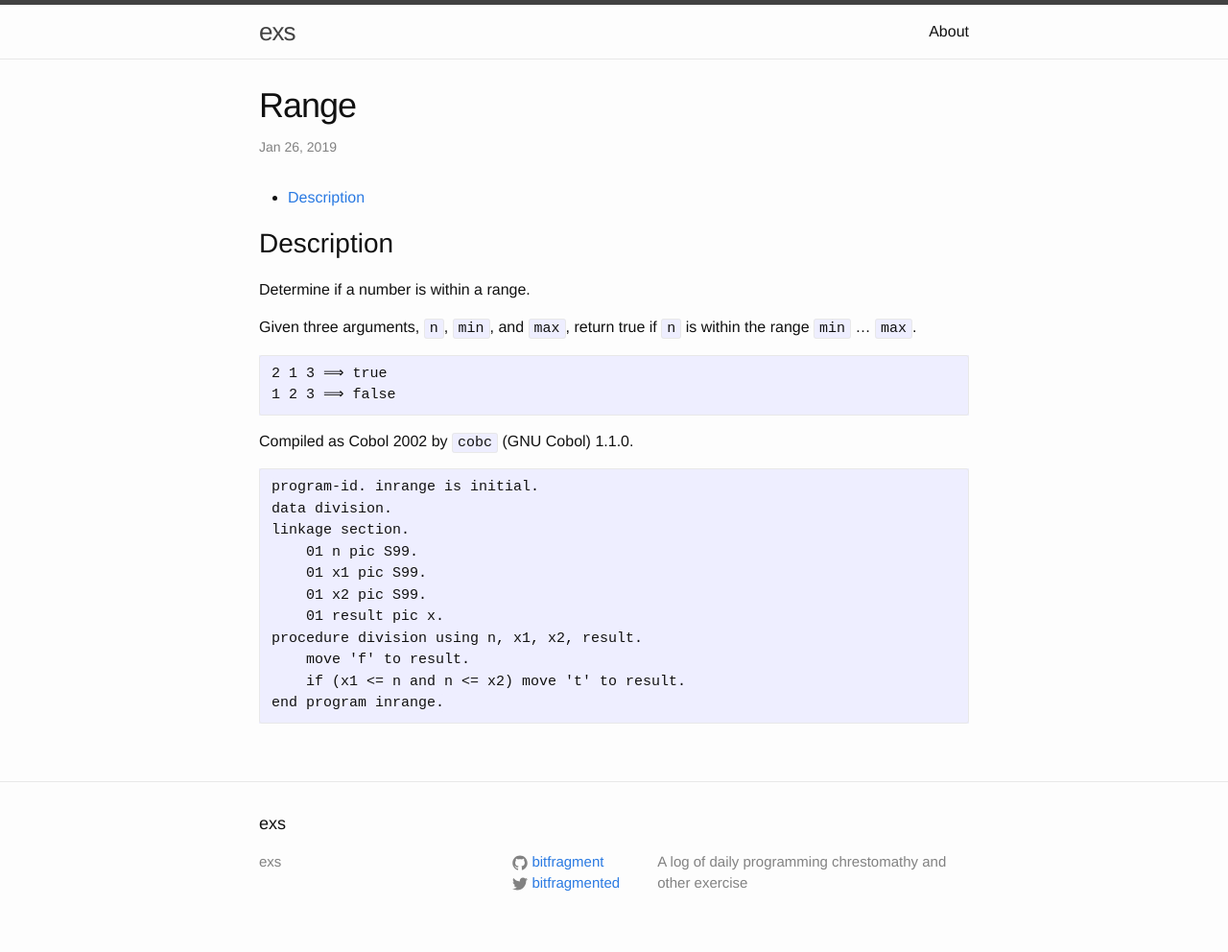
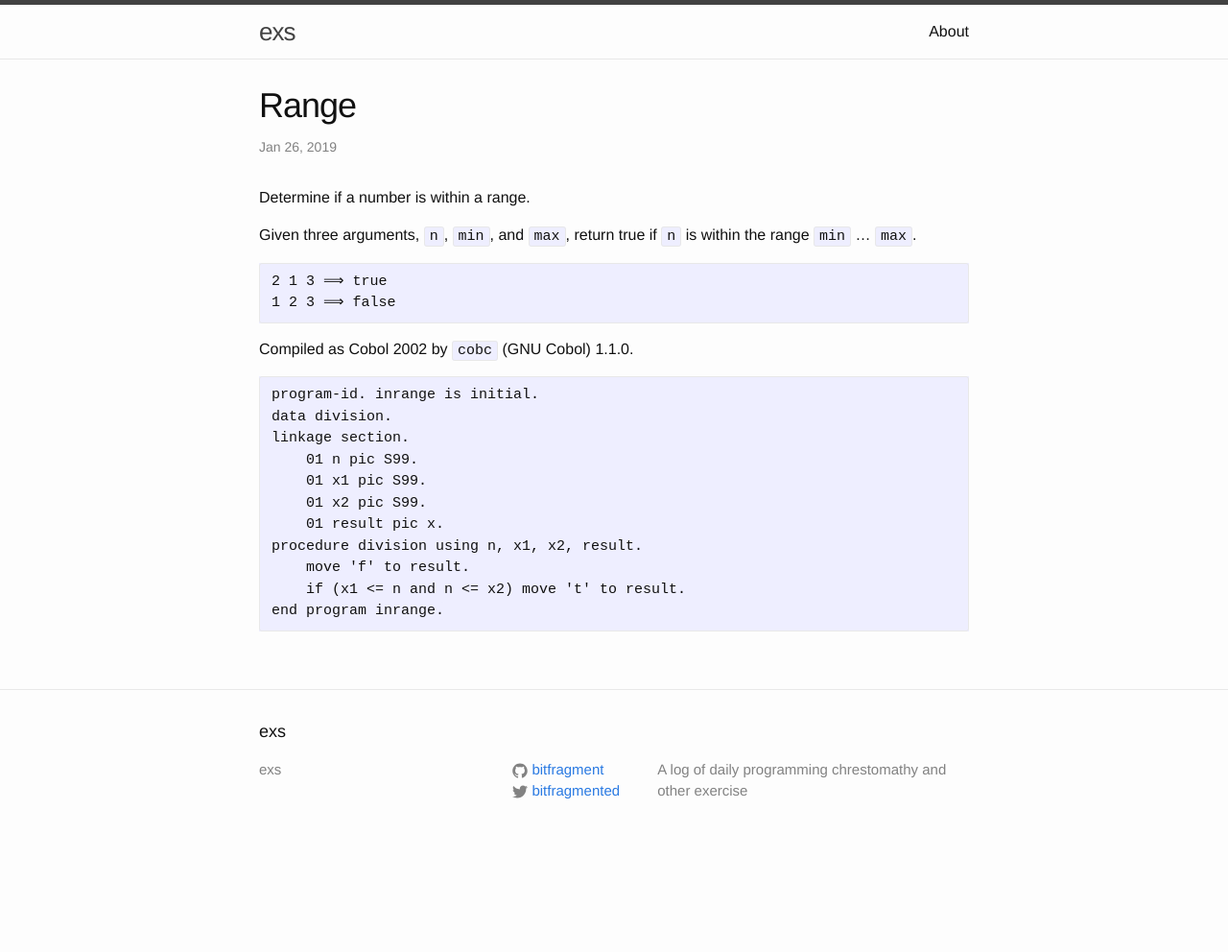
Before and after one commit to bitfragment/exs, a Jekyll site: the page built from _posts/2019-01-26-range.md, in a window 1280 px wide. Shown: the whole page at 96% size. Built offline with Jekyll 4.4.1, drawn with Linux system fonts in a browser that asks for light colours; after the commit the page ends 900 px from its top, so only the background shows below that.

Commit message:
Eliminate superfluous header

```diff
--- a/_posts/2019-01-26-range.md
+++ b/_posts/2019-01-26-range.md
@@ -3,12 +3,6 @@ title: "Range"
 date: 2019-01-26
 tags: cobol
 ---
-
-* TOC
-{:toc}
-
-
-## Description
 
 Determine if a number is within a range.
 
```
